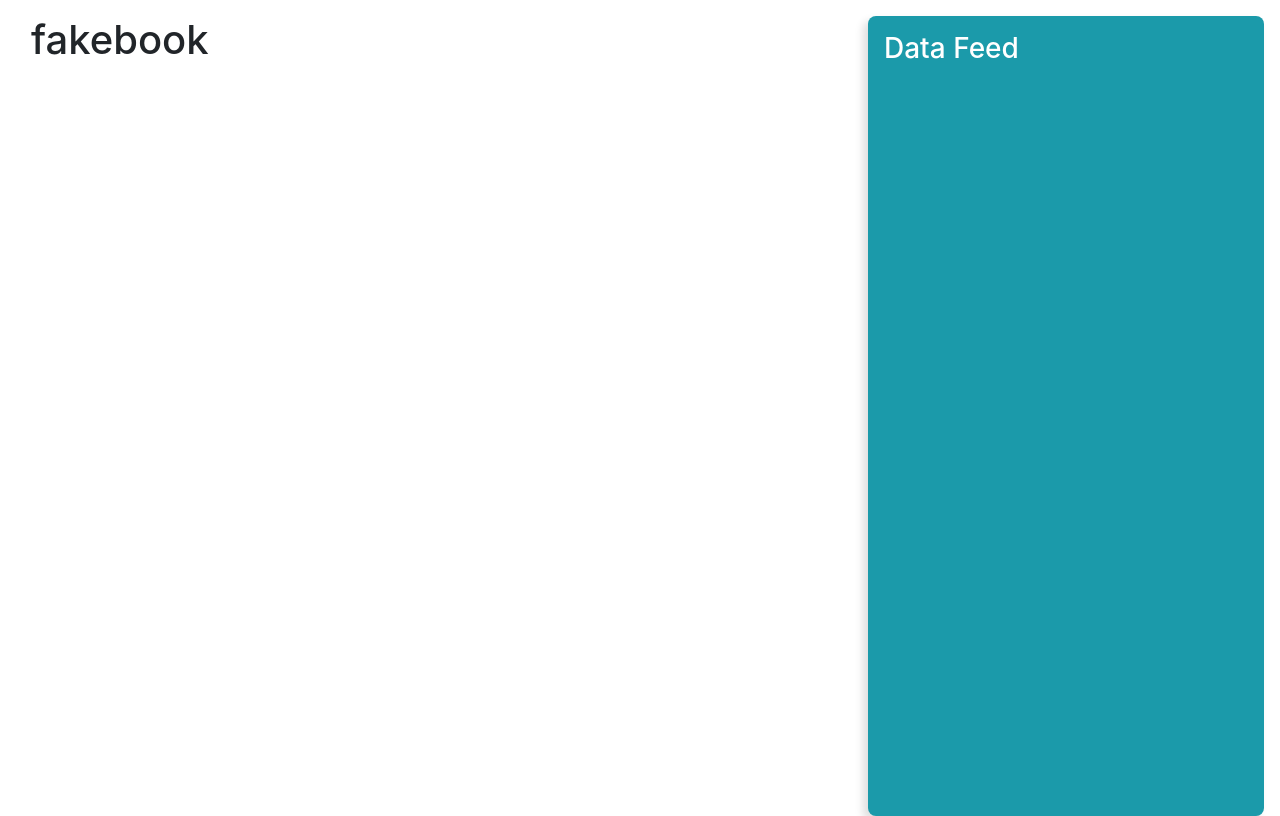
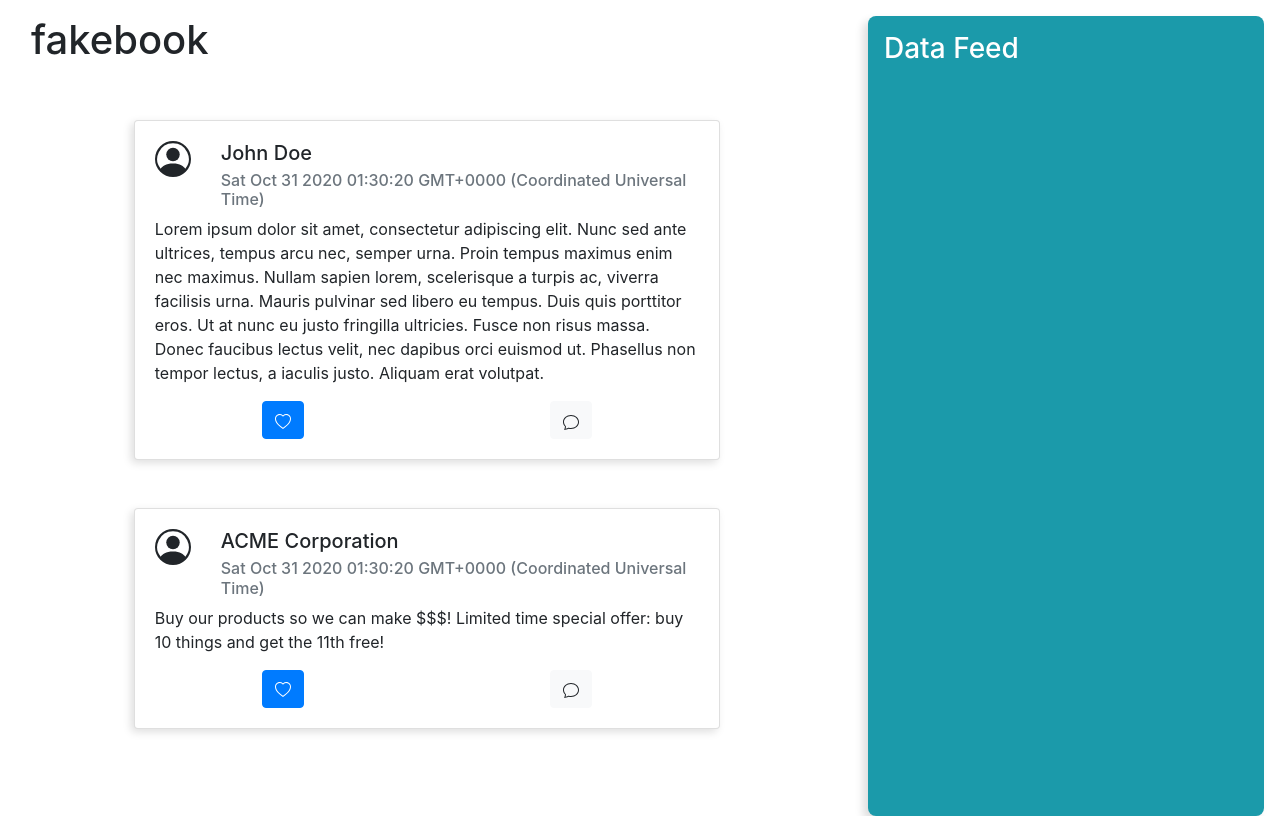
Before and after one commit to sshamaiengar/mock-platform-ui, a React (Create React App) app: page / in a window 1280 px wide. Built offline with nearby package versions, Linux system fonts and the light colour scheme.

Commit message:
Add NewsFeedItem

```diff
--- a/src/components/NewsFeed.js
+++ b/src/components/NewsFeed.js
@@ -1,10 +1,46 @@
+import { useState, useEffect } from 'react';
 import Container from 'react-bootstrap/Container';
-import './NewsFeed.css'
+import NewsFeedItem from './NewsFeedItem';
+import Row from 'react-bootstrap/Row';
+import Col from 'react-bootstrap/Col';
 
-const NewsFeed = () => (
-    <Container className="NewsFeed">
-        <h1>fakebook</h1>
-    </Container>
-);
+import './NewsFeed.css';
+
+// static placeholder data
+const items = [
+    {
+        author: {name: "John Doe"},
+        text: "Lorem ipsum dolor sit amet, consectetur adipiscing elit. Nunc sed ante ultrices, tempus arcu nec, semper urna. Proin tempus maximus enim nec maximus. Nullam sapien lorem, scelerisque a turpis ac, viverra facilisis urna. Mauris pulvinar sed libero eu tempus. Duis quis porttitor eros. Ut at nunc eu justo fringilla ultricies. Fusce non risus massa. Donec faucibus lectus velit, nec dapibus orci euismod ut. Phasellus non tempor lectus, a iaculis justo. Aliquam erat volutpat.",
+        date: Date("2020-10-31T03:24:00")
+    },
+    {
+        author: {name: "ACME Corporation"},
+        text: "Buy our products so we can make $$$! Limited time special offer: buy 10 things and get the 11th free!",
+        date: Date("2020-10-30T03:24:00")
+    }
+]
+
+
+const NewsFeed = () => {
+    const [newsFeedItems, setNewsFeedItems] = useState(items);
+
+    return (
+        <Container className="NewsFeed">
+            <h1>fakebook</h1>
+            <Row className="justify-content-md-center">
+                <Col lg={9}>
+                    {newsFeedItems.map((item, i) => (
+                        <NewsFeedItem
+                            key={`${item.author.name}_${item.date}`}
+                            author={item.author}
+                            text={item.text}
+                            date={item.date}
+                        />
+                    ))}
+                </Col>
+            </Row>
+
+        </Container>
+)};
 
 export default NewsFeed;
--- /dev/null
+++ b/src/components/NewsFeedItem.css
@@ -0,0 +1,11 @@
+.NewsFeedItem {
+    -webkit-box-shadow: -3px 3px 9px 0px rgba(0,0,0,0.13);
+    -moz-box-shadow: -3px 3px 9px 0px rgba(0,0,0,0.13);
+    box-shadow: -3px 3px 9px 0px rgba(0,0,0,0.13);
+}
+
+.NewsFeedItem:hover{
+    -webkit-box-shadow: -7px 7px 9px 0px rgba(0,0,0,0.13);
+    -moz-box-shadow: -7px 7px 9px 0px rgba(0,0,0,0.13);
+    box-shadow: -7px 7px 9px 0px rgba(0,0,0,0.13);
+}
--- /dev/null
+++ b/src/components/NewsFeedItem.js
@@ -0,0 +1,37 @@
+import './NewsFeedItem.css';
+
+import Card from 'react-bootstrap/Card';
+import Button from 'react-bootstrap/Button';
+import Row from 'react-bootstrap/Row';
+import Col from 'react-bootstrap/Col';
+import { Heart, Chat, PersonCircle } from 'react-bootstrap-icons';
+
+const NewsFeedItem = (props) => (
+    <Card className="NewsFeedItem my-5">
+        <Card.Body>
+            <Row>
+                <Col xs="auto">
+                    <PersonCircle size={36}></PersonCircle>
+                </Col>
+                <Col>
+                    <Card.Title>{props.author.name}</Card.Title>
+                    <Card.Subtitle className="mb-2 text-muted">{props.date.toLocaleString()}</Card.Subtitle>
+                </Col>
+            </Row>
+
+            <Card.Text>
+                {props.text}
+            </Card.Text>
+            <Row>
+                <Col className="text-center">
+                    <Button variant="primary" className="mx-5"><Heart></Heart></Button>
+                </Col>
+                <Col className="text-center">
+                    <Button variant="light" className="mx-5"><Chat></Chat></Button>
+                </Col>
+            </Row>
+        </Card.Body>
+    </Card>
+)
+
+export default NewsFeedItem;
```
